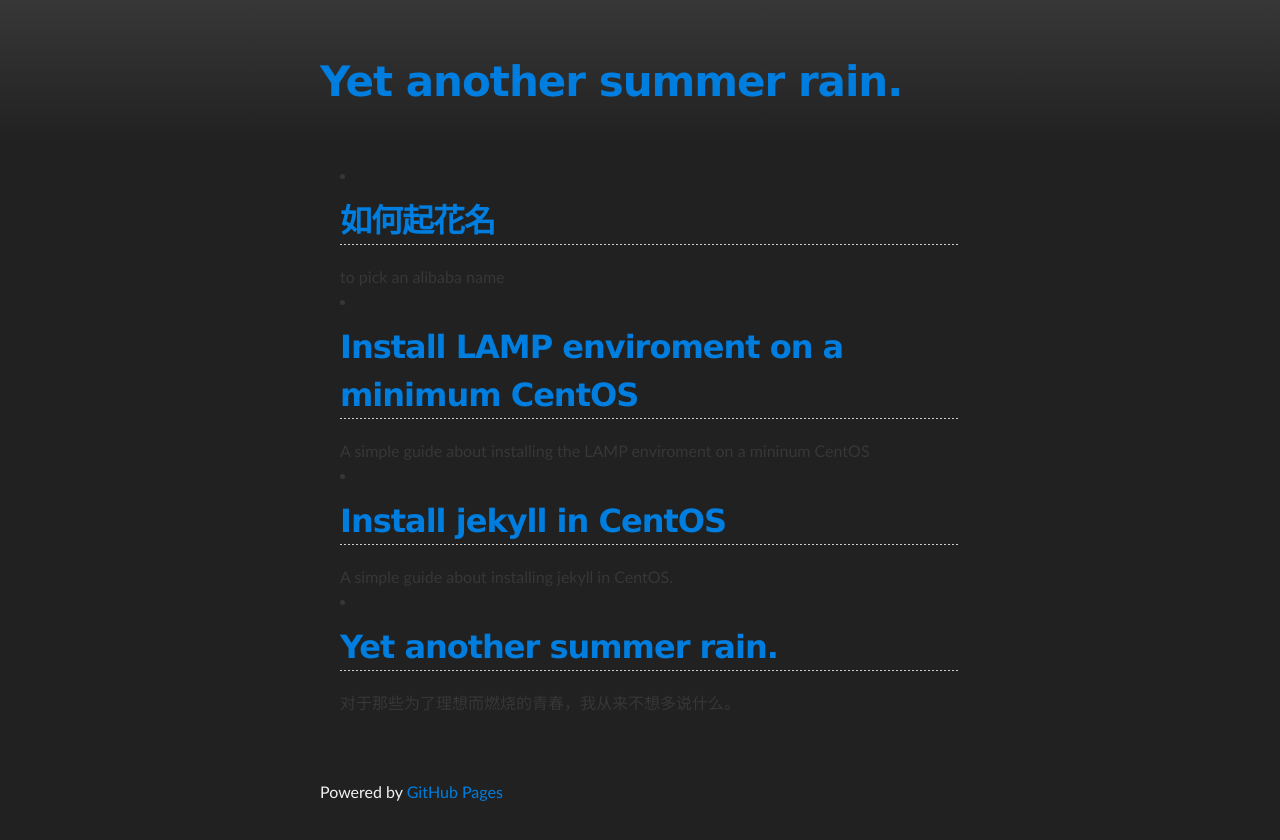
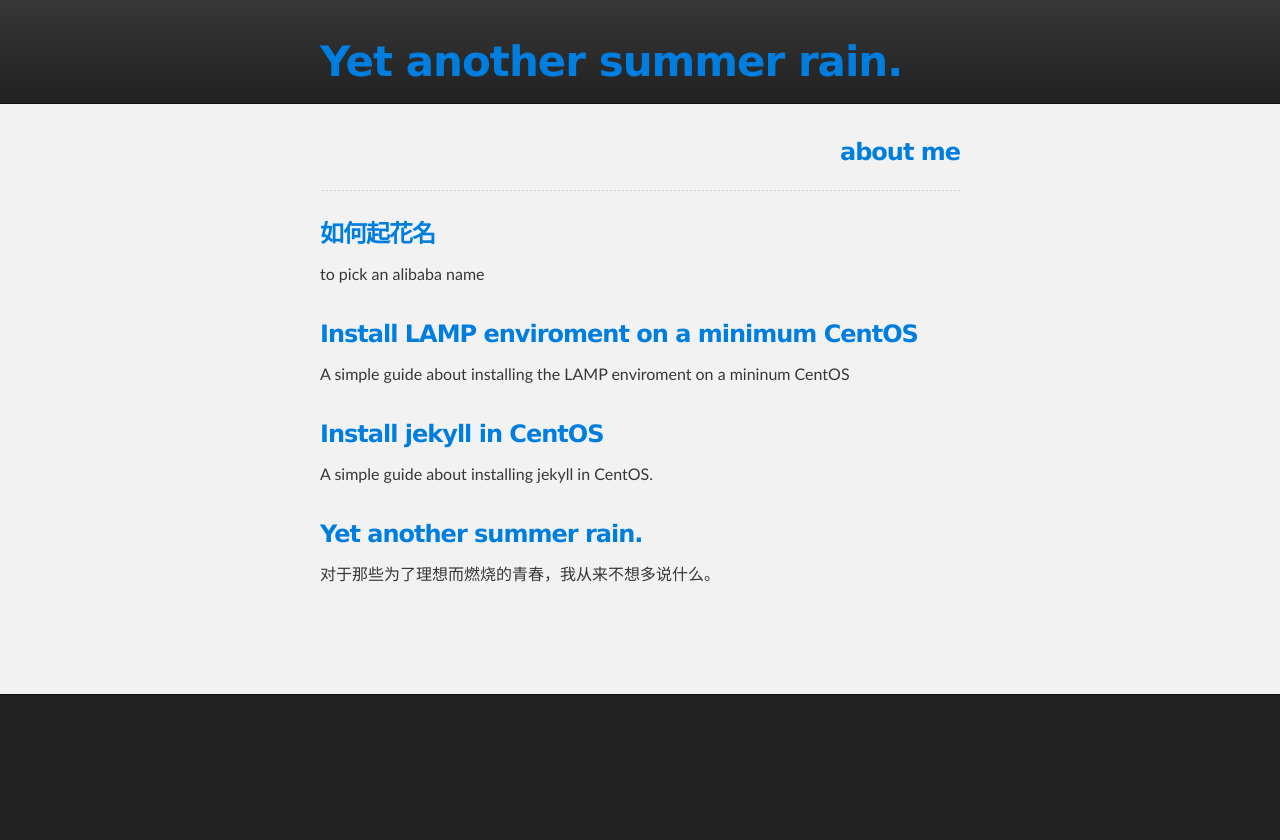
Before and after one commit to liaohuqiu/liaohuqiu.github.io, a Jekyll site: the page built from index.md, in a window 1280 px wide. Shown: the top 840 px of the page. Built offline with Jekyll 4.4.1, drawn with Linux system fonts in a browser that asks for light colours; nearby versions of some CDN libraries; Markdown is read by kramdown in place of the engine named in the settings.

Commit message:
add post: about me

```diff
--- a/_layouts/base.html
+++ b/_layouts/base.html
@@ -11,6 +11,7 @@
 
 <link rel="stylesheet" type="text/css" media="screen" href="/css/bootstrap.min.css">
 <link rel="stylesheet" type="text/css" media="screen" href="/css/base.css">
+{% if page.css %}<link rel="stylesheet" type="text/css" media="screen" href="{{ page.css }}">{% endif %}
 
 <script src="//ajax.googleapis.com/ajax/libs/jquery/1.10.2/jquery.min.js"></script>
 <script src="/js/bootstrap.min.js"></script>
@@ -23,23 +24,12 @@
 <!-- HEADER -->
 <div id="header_wrap" class="outer">
     <header class="inner">
-        <h1 id="project_title"><a href="/">Yet another summer rain.</a></h1>
+        <h1 id="site_title"><a href="/">Yet another summer rain.</a></h1>
     </header>
 </div>
 
 <!-- MAIN CONTENT -->
-<div id="main_content_wrap" class="outer">
-    <section id="main_content" class="inner">
-        {{ content }}
-    </section>
-</div>
-
-<!-- FOOTER  -->
-<div id="footer_wrap" class="outer">
-    <footer class="inner">
-        <p>Powered by <a href="http://pages.github.com">GitHub Pages</a></p>
-    </footer>
-</div>
+{{ content }}
 
 <script type="text/javascript">
 var gaJsHost = (("https:" == document.location.protocol) ? "https://ssl." : "http://www.");
--- a/_layouts/home.html
+++ b/_layouts/home.html
@@ -2,4 +2,14 @@
 layout:     base
 title: Yet Another Summer Rain
 ---
-{{ content }}
+<div class='home'>
+    <div id="main_content_wrap" class="outer">
+        <div class="main-content inner">
+            <div class='about-me'>
+                <h3><a href='/about-me/'>about me</a></h3>
+                <p class='line'></p>
+            </div>
+            {{ content }}
+        </div>
+    </div>
+</div>
--- /dev/null
+++ b/css/about-me.css
@@ -0,0 +1,5 @@
+.about-me .pic p
+{
+    text-align: center;
+    margin: 10px 0 0;
+}
--- a/css/base.css
+++ b/css/base.css
@@ -3,7 +3,7 @@ Slate Theme for GitHub Pages
 by Jason Costello, @jsncostello
  *******************************************************************************/
 
-@import url(pygment_trac.css);
+@import url(/css/pygment_trac.css);
 
 /*******************************************************************************
 MeyerWeb Reset
@@ -80,12 +80,6 @@ h2 {
     background: url('/img/bg_hr.png') repeat-x bottom;
 }
 
-.line {
-    height: 1px;
-    padding-bottom: 10px;
-    background: url('/img/bg_hr.png') repeat-x bottom;
-}
-
 h3 {
     font-size: 24px;
 }
@@ -106,10 +100,6 @@ p {
     margin: 10px 0 15px 0;
 }
 
-footer p {
-    color: #f2f2f2;
-}
-
 a {
     text-decoration: none;
     color: #007edf;
@@ -127,20 +117,21 @@ a {
     -ms-transition: text-shadow 0.5s ease;
 }
 
-#header_wrap a:hover {
+.line {
+    height: 1px;
+    padding-bottom: 20px;
+    background: url('/img/bg_hr.png') repeat-x bottom;
+}
+
+#site_title a:hover {
     text-decoration: none;
     color: #007edf;
 }
 
-#main_content a:hover {
+a:hover {
     color: #0069ba;
     text-shadow: #0090ff 0px 0px 2px;
     text-decoration: none;
-}
-
-footer a:hover {
-    color: #43adff;
-    text-shadow: #0090ff 0px 0px 2px;
 }
 
 em {
@@ -177,9 +168,6 @@ pre, code {
     border-radius: 2px;
     -moz-border-radius: 2px;
     -webkit-border-radius: 2px;
-
-
-
 }
 
 pre {
@@ -209,11 +197,6 @@ blockquote {
 
 ul, ol, dl {
     margin-bottom: 15px
-}
-
-ul li {
-    list-style: inside;
-    padding-left: 20px;
 }
 
 ol li {
@@ -285,21 +268,6 @@ Full-Width Styles
     margin: 0 auto;
 }
 
-#forkme_banner {
-    display: block;
-    position: absolute;
-    top:0;
-    right: 10px;
-    z-index: 10;
-    padding: 10px 50px 10px 10px;
-    color: #fff;
-    background: url('/img/blacktocat.png') #0090ff no-repeat 95% 50%;
-    font-weight: 700;
-    box-shadow: 0 0 10px rgba(0,0,0,.5);
-    border-bottom-left-radius: 2px;
-    border-bottom-right-radius: 2px;
-}
-
 #header_wrap {
     background: #212121;
     background: -moz-linear-gradient(top, #373737, #212121);
@@ -310,62 +278,15 @@ Full-Width Styles
 }
 
 #header_wrap .inner {
-    padding: 50px 10px 30px 10px;
+    padding: 30px 10px 10px 10px;
 }
 
-#project_title {
+#site_title {
     margin: 0;
     color: #fff;
     font-size: 42px;
     font-weight: 700;
     text-shadow: #111 0px 0px 10px;
-}
-
-#project_tagline {
-    color: #fff;
-    font-size: 24px;
-    font-weight: 300;
-    background: none;
-    text-shadow: #111 0px 0px 10px;
-}
-
-#downloads {
-    position: absolute;
-    width: 210px;
-    z-index: 10;
-    bottom: -40px;
-    right: 0;
-    height: 70px;
-    background: url('/img/icon_download.png') no-repeat 0% 90%;
-}
-
-.zip_download_link {
-    display: block;
-    float: right;
-    width: 90px;
-    height:70px;
-    text-indent: -5000px;
-    overflow: hidden;
-    background: url('/img/sprite_download.png) no-repeat bottom left;
-}
-
-.tar_download_link {
-    display: block;
-    float: right;
-    width: 90px;
-    height:70px;
-    text-indent: -5000px;
-    overflow: hidden;
-    background: url(/img/sprite_download.png) no-repeat bottom right;
-    margin-left: 10px;
-}
-
-.zip_download_link:hover {
-    background: url(/img/sprite_download.png) no-repeat top left;
-}
-
-.tar_download_link:hover {
-    background: url(/img/sprite_download.png) no-repeat top right;
 }
 
 #main_content_wrap {
@@ -374,14 +295,24 @@ Full-Width Styles
     border-bottom: 1px solid #111;
 }
 
-#main_content {
-    padding-top: 40px;
-}
-
 #footer_wrap {
     background: #212121;
 }
 
+.main-content {
+    min-height: 550px;
+    padding-bottom: 20px;
+}
+
+.about-me h3
+{
+    text-align: right;
+}
+
+.artical-list li
+{
+    margin-bottom: 30px;
+}
 
 
 /*******************************************************************************
@@ -393,16 +324,12 @@ Small Device Styles
         font-size:14px;
   }
 
-  #downloads {
-      display: none;
-  }
-
   .inner {
       min-width: 320px;
       max-width: 480px;
   }
 
-  #project_title {
+  #site_title {
       font-size: 32px;
   }
 
@@ -435,5 +362,4 @@ Small Device Styles
       max-width: 480px;
       font-size: 11px;
   }
-
 }
--- a/index.md
+++ b/index.md
@@ -2,16 +2,12 @@
 layout: home
 ---
 
-<div class="index-content blog">
-<div class="section">
 
 <ul class="artical-list">
 {% for post in site.categories.blog %}
 <li>
-<h2><a href="{{ post.url }}">{{ post.title }}</a></h2>
+<h3><a href="{{ post.url }}">{{ post.title }}</a></h3>
 <div class="title-desc">{{ post.description }}</div>
 </li>
 {% endfor %}
 </ul>
-</div>
-</div>
```
Also changed, not shown: _layouts/post.html (+7 -1 lines), _posts/blog/2013-08/2013-08-18-pick-an-alibaba-name.md (+16 -16 lines), _posts/me/2013-08-18-about-me.md (added, +33 -0 lines), img/srain/srain_skating.jpg (added), img/srain/srain_with_helmet.jpeg (added). Lines whose indentation alone changed are shown as unchanged.
